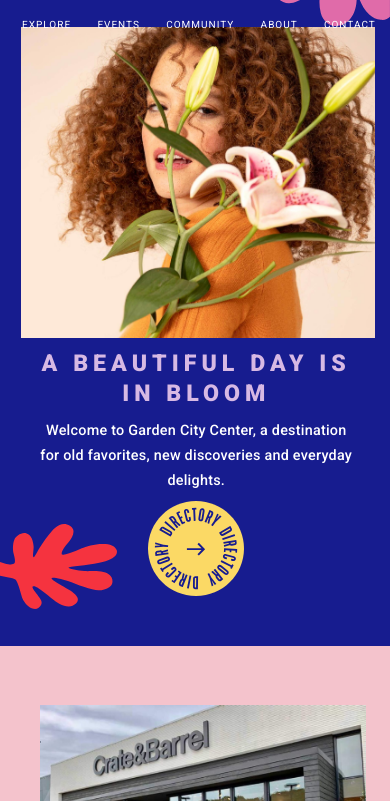
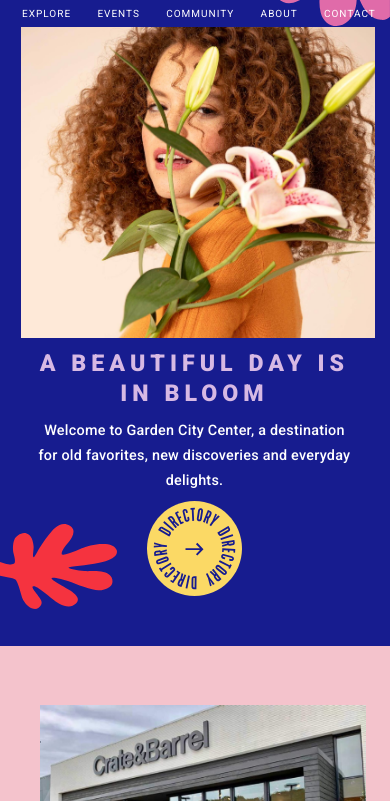
Before and after one commit to AnastasiaZubrilovskaia/shopping-center, a plain HTML site: page index.html in a window 390 px wide. Both pictures are taken after a click on the button 354 px from the left and 26 px from the top of the page. Shown: the part 43-844 px from the top of the page. Drawn offline with Linux system fonts and the light colour scheme.

Commit message:
Update style.css

```diff
--- a/style.css
+++ b/style.css
@@ -39,9 +39,8 @@ nav .block_nav{
     align-items: center;
      position: absolute;
     left: 1%;
-    padding: 5px;
+    padding: 0px 5px;
     width: 100%;
-    height: 50%;
     box-sizing: border-box;
     font-family: "Roboto", sans-serif;
     font-style: normal;
@@ -776,7 +775,7 @@ footer{
     }
     .content{
         width: 90%;
-        padding: 0 0 0 4%;
+        padding: 0 0 0 3%;
         flex-grow: 1;
         display: flex;
         flex-direction: column;
```
